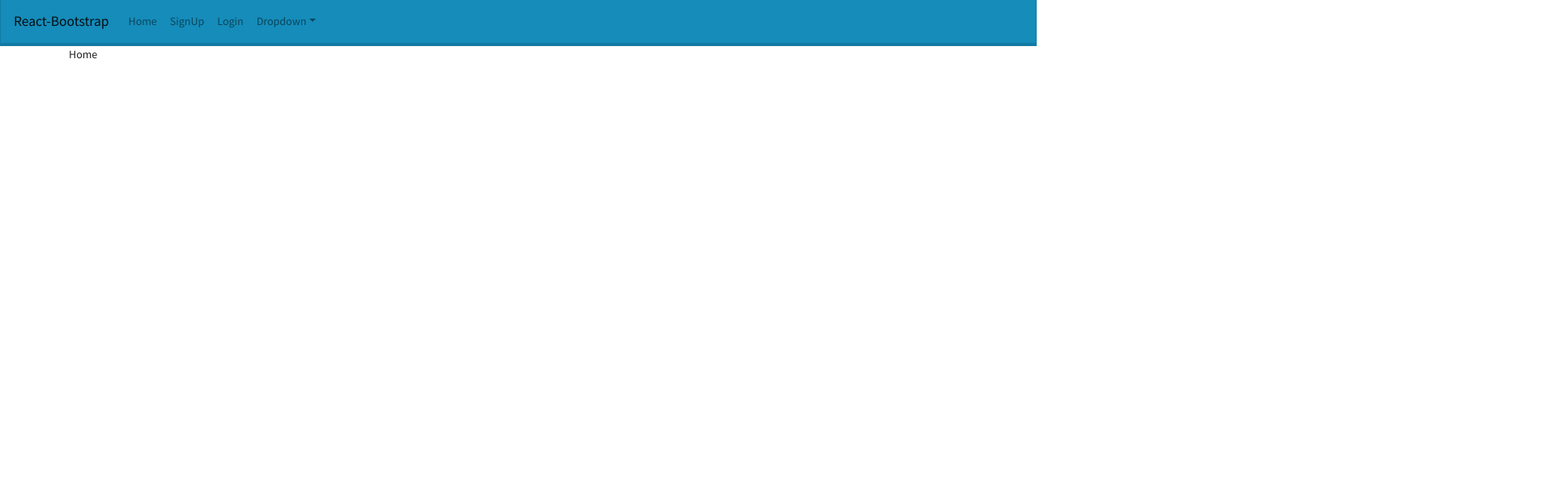
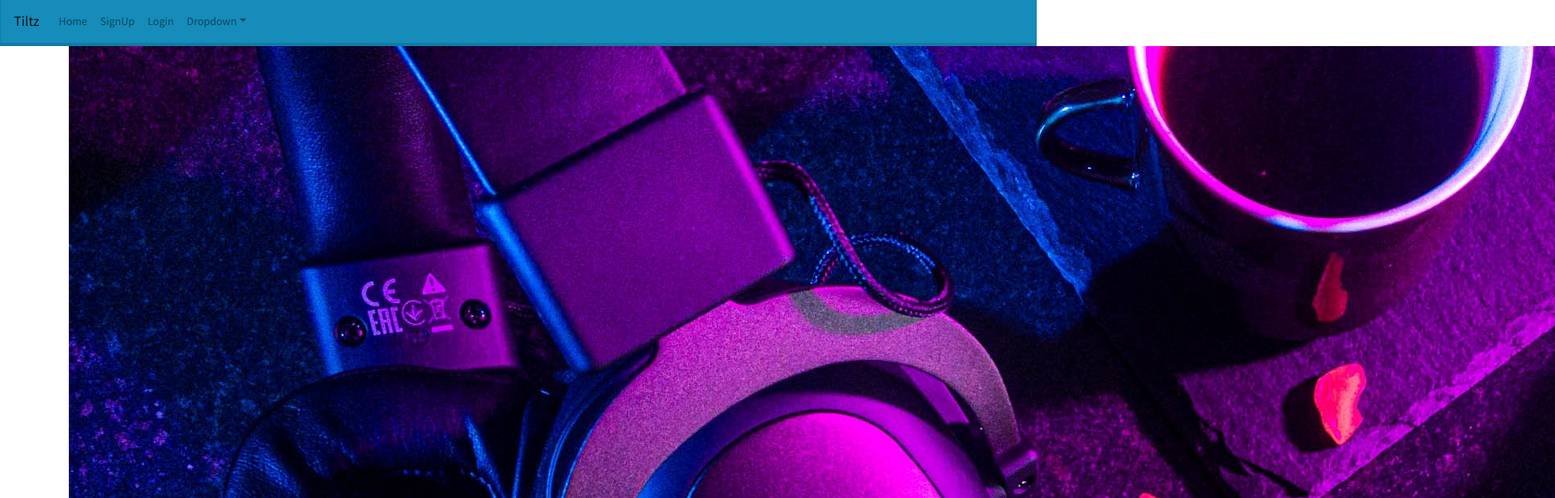
Before and after one commit to redxzeta/liquid-app, a React (Create React App) app in the folder liquid-react-app/: page / in a window 1280 px wide. Shown: the top 616 px of the page at 81% size, 1920 px wide, since content can reach past the window. Built offline with nearby package versions, Linux system fonts and the light colour scheme.

Commit message:
landing image

```diff
--- a/liquid-react-app/src/components/home/LandingPage.js
+++ b/liquid-react-app/src/components/home/LandingPage.js
@@ -1,5 +1,13 @@
 import React from "react";
-
+import LandingImage from "../../assets/images/LandingImage.jpg";
 export default function LandingPage() {
-  return <div>Home</div>;
+  return (
+    <div>
+      <img
+        src={LandingImage}
+        alt="tiltz"
+        style={{ width: "auto", height: "auto" }}
+      />
+    </div>
+  );
 }
--- a/liquid-react-app/src/layout/NavigationBar.js
+++ b/liquid-react-app/src/layout/NavigationBar.js
@@ -5,7 +5,7 @@ import { Link } from "react-router-dom";
 export default function NavigationBar() {
   return (
     <Navbar bg="primary" expand="lg">
-      <Navbar.Brand href="#home">React-Bootstrap</Navbar.Brand>
+      <Navbar.Brand href="#home">Tiltz</Navbar.Brand>
       <Navbar.Toggle aria-controls="basic-navbar-nav" />
       <Navbar.Collapse id="basic-navbar-nav">
         <Nav className="mr-auto">
```
Also changed, not shown: liquid-react-app/src/assets/images/LandingImage.jpg (added).
